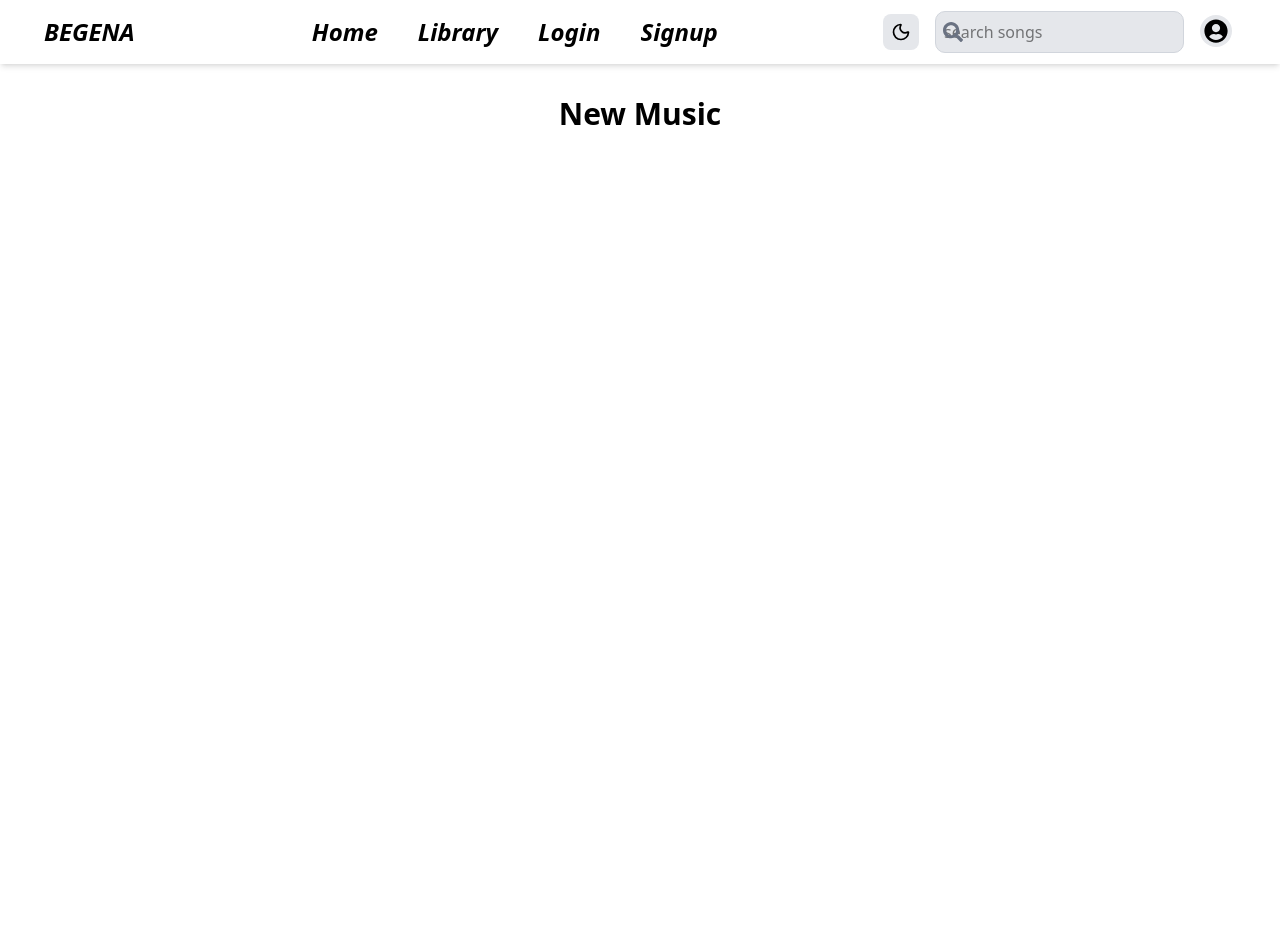
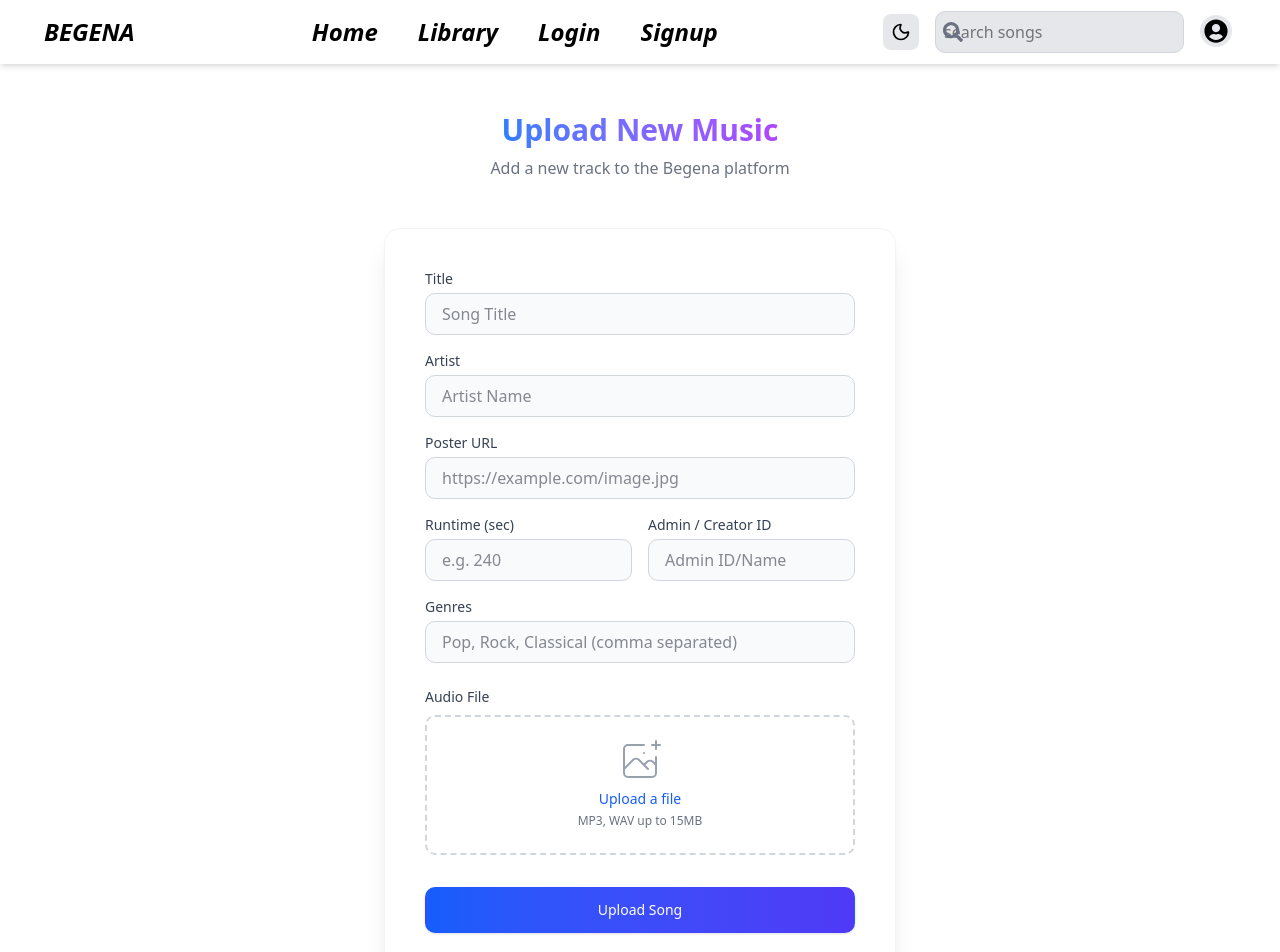
Before and after one commit to leulmesfin116/Begena, a React (Vite) app in the folder front-end/begena-prj/: page /newMusic in a window 1280 px wide. Shown: the top 952 px of the page. Before the commit the page ends 800 px from the top, so only its background shows below. Built offline with nearby package versions, Linux system fonts and the light colour scheme.

Commit message:
updating

```diff
--- a/front-end/begena-prj/src/pages/NewMusic.jsx
+++ b/front-end/begena-prj/src/pages/NewMusic.jsx
@@ -1,11 +1,180 @@
+import React, { useState } from "react";
+import { useNavigate } from "react-router-dom";
+
 export function NewMusic() {
+  const [formData, setFormData] = useState({
+    title: "",
+    artist: "",
+    posterUrl: "",
+    runtime: "",
+    genres: "",
+    createdBy: "",
+  });
+  const [audioFile, setAudioFile] = useState(null);
+  const [loading, setLoading] = useState(false);
+  const [message, setMessage] = useState("");
+  const navigate = useNavigate();
+
+  const handleInputChange = (e) => {
+    setFormData({ ...formData, [e.target.name]: e.target.value });
+  };
+
+  const handleFileChange = (e) => {
+    if (e.target.files && e.target.files.length > 0) {
+      setAudioFile(e.target.files[0]);
+    }
+  };
+
+  const handleSubmit = async (e) => {
+    e.preventDefault();
+    if (!audioFile) {
+      setMessage("Please select an audio file first.");
+      return;
+    }
+
+    setLoading(true);
+    setMessage("");
+
+    try {
+      // 1. Upload the audio file
+      const fileData = new FormData();
+      fileData.append("audio", audioFile);
+
+      const uploadRes = await fetch("http://localhost:5000/upload", {
+        method: "POST",
+        body: fileData,
+      });
+
+      if (!uploadRes.ok) {
+        throw new Error("Failed to upload audio file.");
+      }
+
+      const uploadData = await uploadRes.json();
+      const audioUrl = uploadData.url;
+
+      // 2. Submit the song details
+      const songPayload = {
+        title: formData.title,
+        artist: formData.artist,
+        posterUrl: formData.posterUrl,
+        audioUrl: audioUrl,
+        runtime: parseInt(formData.runtime, 10) || 0,
+        genres: formData.genres.split(",").map((g) => g.trim()).filter(Boolean),
+        createdBy: formData.createdBy,
+      };
+
+      const songRes = await fetch("http://localhost:5000/song/addSong", {
+        method: "POST",
+        headers: {
+          "Content-Type": "application/json",
+        },
+        body: JSON.stringify(songPayload),
+      });
+
+      if (!songRes.ok) {
+        throw new Error("Failed to save song details.");
+      }
+
+      setMessage("Song successfully uploaded!");
+      setTimeout(() => navigate("/Library"), 2000);
+    } catch (err) {
+      console.error(err);
+      setMessage(err.message || "An error occurred.");
+    } finally {
+      setLoading(false);
+    }
+  };
+
   return (
-    <>
-      <div className="center m-4 sm:m-8">
-        <h1 className="text-black dark:text-white text-2xl sm:text-3xl font-bold text-center">
-          New Music
+    <div className="max-w-xl mx-auto p-4 sm:p-8">
+      <div className="mb-8 p-4 text-center">
+        <h1 className="text-black dark:text-white text-3xl font-bold bg-clip-text text-transparent bg-gradient-to-r from-blue-500 to-purple-500 inline-block">
+          Upload New Music
         </h1>
+        <p className="text-gray-500 mt-2">Add a new track to the Begena platform</p>
       </div>
-    </>
+
+      <form onSubmit={handleSubmit} className="bg-white dark:bg-gray-800 shadow-xl rounded-2xl p-6 sm:p-10 border border-gray-100 dark:border-gray-700">
+        <div className="space-y-4">
+          <div>
+            <label className="block text-sm font-medium text-gray-700 dark:text-gray-300 mb-1">Title</label>
+            <input type="text" name="title" required value={formData.title} onChange={handleInputChange}
+              className="w-full px-4 py-2 border border-gray-300 dark:border-gray-600 rounded-lg focus:ring-2 focus:ring-blue-500 focus:border-blue-500 bg-gray-50 dark:bg-gray-700 text-gray-900 dark:text-gray-100 transition-colors" placeholder="Song Title" />
+          </div>
+
+          <div>
+            <label className="block text-sm font-medium text-gray-700 dark:text-gray-300 mb-1">Artist</label>
+            <input type="text" name="artist" required value={formData.artist} onChange={handleInputChange}
+               className="w-full px-4 py-2 border border-gray-300 dark:border-gray-600 rounded-lg focus:ring-2 focus:ring-blue-500 focus:border-blue-500 bg-gray-50 dark:bg-gray-700 text-gray-900 dark:text-gray-100 transition-colors" placeholder="Artist Name" />
+          </div>
+
+          <div>
+            <label className="block text-sm font-medium text-gray-700 dark:text-gray-300 mb-1">Poster URL</label>
+            <input type="text" name="posterUrl" required value={formData.posterUrl} onChange={handleInputChange}
+              className="w-full px-4 py-2 border border-gray-300 dark:border-gray-600 rounded-lg focus:ring-2 focus:ring-blue-500 focus:border-blue-500 bg-gray-50 dark:bg-gray-700 text-gray-900 dark:text-gray-100 transition-colors" placeholder="https://example.com/image.jpg" />
+          </div>
+
+          <div className="grid grid-cols-2 gap-4">
+            <div>
+              <label className="block text-sm font-medium text-gray-700 dark:text-gray-300 mb-1">Runtime (sec)</label>
+              <input type="number" name="runtime" value={formData.runtime} onChange={handleInputChange}
+                className="w-full px-4 py-2 border border-gray-300 dark:border-gray-600 rounded-lg focus:ring-2 focus:ring-blue-500 focus:border-blue-500 bg-gray-50 dark:bg-gray-700 text-gray-900 dark:text-gray-100 transition-colors" placeholder="e.g. 240" />
+            </div>
+            <div>
+              <label className="block text-sm font-medium text-gray-700 dark:text-gray-300 mb-1">Admin / Creator ID</label>
+              <input type="text" name="createdBy" required value={formData.createdBy} onChange={handleInputChange}
+                className="w-full px-4 py-2 border border-gray-300 dark:border-gray-600 rounded-lg focus:ring-2 focus:ring-blue-500 focus:border-blue-500 bg-gray-50 dark:bg-gray-700 text-gray-900 dark:text-gray-100 transition-colors" placeholder="Admin ID/Name" />
+            </div>
+          </div>
+
+          <div>
+            <label className="block text-sm font-medium text-gray-700 dark:text-gray-300 mb-1">Genres</label>
+            <input type="text" name="genres" value={formData.genres} onChange={handleInputChange}
+              className="w-full px-4 py-2 border border-gray-300 dark:border-gray-600 rounded-lg focus:ring-2 focus:ring-blue-500 focus:border-blue-500 bg-gray-50 dark:bg-gray-700 text-gray-900 dark:text-gray-100 transition-colors" placeholder="Pop, Rock, Classical (comma separated)" />
+          </div>
+
+          <div className="pt-2">
+            <label className="block text-sm font-medium text-gray-700 dark:text-gray-300 mb-2">Audio File</label>
+            <div className="mt-1 flex justify-center px-6 pt-5 pb-6 border-2 border-gray-300 dark:border-gray-600 border-dashed rounded-lg hover:border-blue-400 dark:hover:border-blue-400 transition-colors">
+              <div className="space-y-1 text-center">
+                <svg className="mx-auto h-12 w-12 text-gray-400" stroke="currentColor" fill="none" viewBox="0 0 48 48" aria-hidden="true">
+                  <path d="M28 8H12a4 4 0 00-4 4v20m32-12v8m0 0v8a4 4 0 01-4 4H12a4 4 0 01-4-4v-4m32-4l-3.172-3.172a4 4 0 00-5.656 0L28 28M8 32l9.172-9.172a4 4 0 015.656 0L28 28m0 0l4 4m4-24h8m-4-4v8m-12 4h.02" strokeWidth="2" strokeLinecap="round" strokeLinejoin="round" />
+                </svg>
+                <div className="flex text-sm text-gray-600 dark:text-gray-400 justify-center">
+                  <label htmlFor="file-upload" className="relative cursor-pointer bg-white dark:bg-gray-800 rounded-md font-medium text-blue-600 dark:text-blue-400 hover:text-blue-500 focus-within:outline-none focus-within:ring-2 focus-within:ring-offset-2 focus-within:ring-blue-500">
+                    <span>Upload a file</span>
+                    <input id="file-upload" name="file-upload" type="file" accept="audio/*" className="sr-only" onChange={handleFileChange} />
+                  </label>
+                </div>
+                <p className="text-xs text-gray-500 dark:text-gray-400">
+                   MP3, WAV up to 15MB
+                </p>
+                {audioFile && <p className="text-sm font-semibold text-green-500 mt-2">{audioFile.name}</p>}
+              </div>
+            </div>
+          </div>
+        </div>
+
+        {message && (
+          <div className={`mt-4 p-3 rounded-lg text-sm text-center font-medium ${message.includes('success') ? 'bg-green-100 text-green-800 dark:bg-green-900 dark:text-green-200' : 'bg-red-100 text-red-800 dark:bg-red-900 dark:text-red-200'}`}>
+            {message}
+          </div>
+        )}
+
+        <div className="mt-8">
+          <button type="submit" disabled={loading} className={`w-full flex justify-center py-3 px-4 border border-transparent rounded-lg shadow-sm text-sm font-medium text-white bg-gradient-to-r from-blue-600 to-indigo-600 hover:from-blue-700 hover:to-indigo-700 focus:outline-none focus:ring-2 focus:ring-offset-2 focus:ring-blue-500 transition-all ${loading ? 'opacity-70 cursor-not-allowed' : 'hover:shadow-lg transform hover:-translate-y-0.5'}`}>
+            {loading ? (
+              <span className="flex items-center">
+                <svg className="animate-spin -ml-1 mr-3 h-5 w-5 text-white" xmlns="http://www.w3.org/2000/svg" fill="none" viewBox="0 0 24 24">
+                  <circle className="opacity-25" cx="12" cy="12" r="10" stroke="currentColor" strokeWidth="4"></circle>
+                  <path className="opacity-75" fill="currentColor" d="M4 12a8 8 0 018-8V0C5.373 0 0 5.373 0 12h4zm2 5.291A7.962 7.962 0 014 12H0c0 3.042 1.135 5.824 3 7.938l3-2.647z"></path>
+                </svg>
+                Uploading...
+              </span>
+            ) : "Upload Song"}
+          </button>
+        </div>
+      </form>
+    </div>
   );
 }
```
